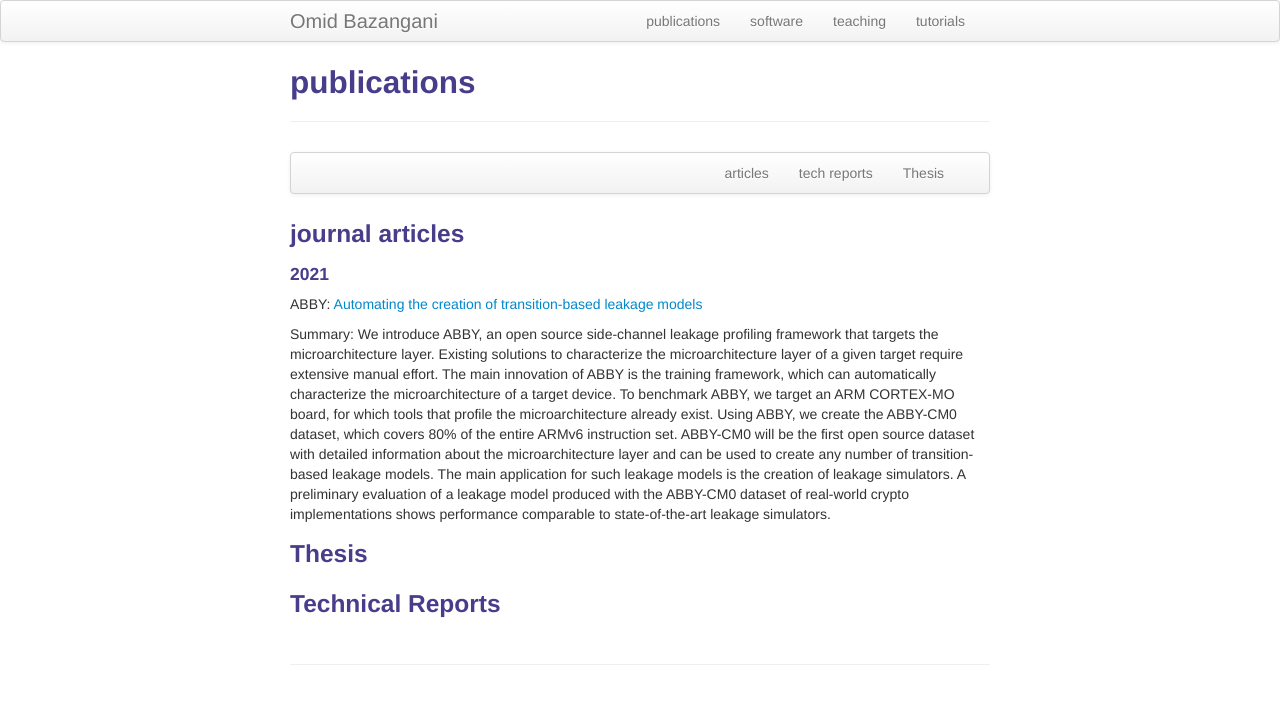
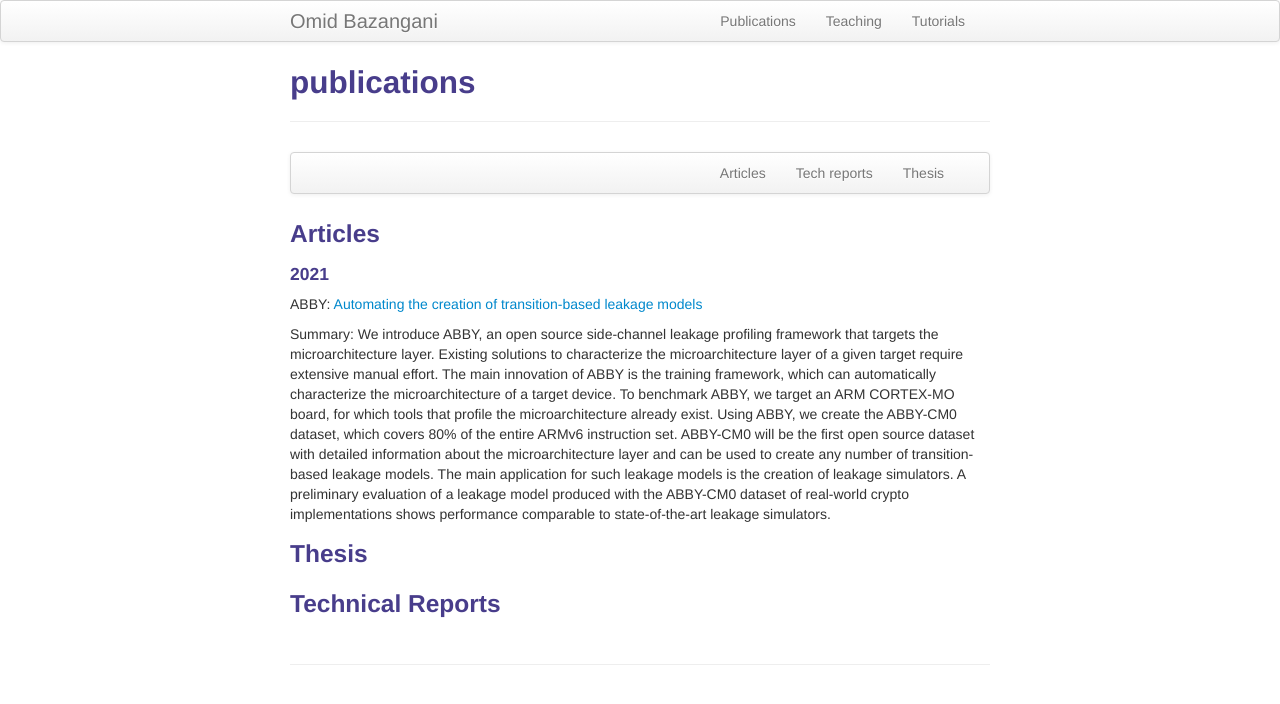
Before and after one commit to Omidbazangani/Omidbazangani.github.io, a Jekyll site: the page built from pubs.md, in a window 1280 px wide. Shown: the top 704 px of the page. Built offline with Jekyll 4.4.1, drawn with Linux system fonts in a browser that asks for light colours.

```diff
--- a/_includes/themes/twitter/default.html
+++ b/_includes/themes/twitter/default.html
@@ -36,11 +36,12 @@
           <a class="brand" href="{{ HOME_PATH }}">{{ site.title }}</a>
           <ul class="nav">
 
-              <li><a href="{{ BASE_PATH }}/pubs.html">publications</a></li>
+              <li><a href="{{ BASE_PATH }}/pubs.html">Publications</a></li>
+			  <li><a href="{{ BASE_PATH }}/teaching.html">Teaching</a></li>
+              <li><a href="{{ BASE_PATH }}/tutorials.html">Tutorials</a></li>
 
-              <li><a href="{{ BASE_PATH }}/software.html">software</a></li>
-              <li><a href="{{ BASE_PATH }}/teaching.html">teaching</a></li>
-              <li><a href="{{ BASE_PATH }}/tutorials.html">tutorials</a></li>
+              <!-- <li><a href="{{ BASE_PATH }}/software.html">Software</a></li> -->
+
           </ul>
         </div>
       </div>
--- a/pubs.md
+++ b/pubs.md
@@ -8,18 +8,18 @@ description: Omid Bazangani's publications
     <div class="navbar-inner">
         <ul class="nav">
         <!--<li><a href="#book">book</a></li> -->
-            <li><a href="#articles">articles</a></li>
+            <li><a href="#articles">Articles</a></li>
         <!--<li><a href="#editorials">editorials</a></li> -->
         <!--<li><a href="#letters">letters</a></li> -->
         <!--<li><a href="#chapters">chapters</a></li> -->
-            <li><a href="#techreports">tech reports</a></li>
+            <li><a href="#techreports">Tech reports</a></li>
             <li><a href="#thesis">Thesis</a></li>
         </ul>
     </div>
 </div>
 
 
-### <a name="articles"></a>journal articles
+### <a name="articles"></a> Articles
 
 #### 2021
 
```
